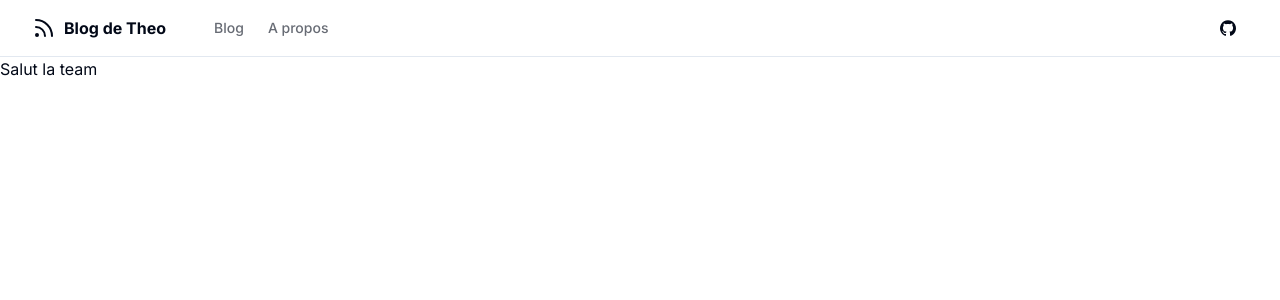
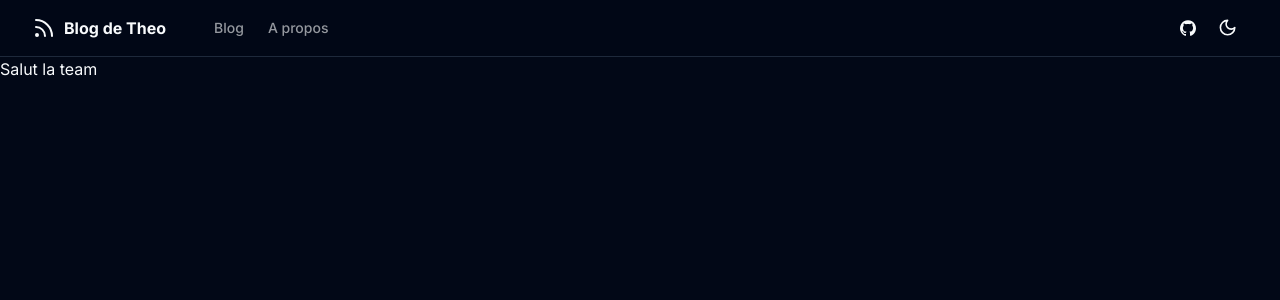
Before and after one commit to ZefusX/site-perso, a Next.js app: page / in a window 1280 px wide. Shown: the top 300 px of the page. Built offline with nearby package versions, Linux system fonts and the light colour scheme.

Commit message:
5 : Bouton pour changer de theme

```diff
--- a/app/layout.tsx
+++ b/app/layout.tsx
@@ -3,6 +3,7 @@ import { Inter } from "next/font/google";
 import "./globals.css";
 import { cn } from "@/lib/utils";
 import { SiteHeader } from "@/components/site-header";
+import { Providers } from "@/components/providers";
 
 const inter = Inter({ subsets: ["latin"], variable: "--font-sans" });
 
@@ -18,12 +19,19 @@ export default function RootLayout({
 }>) {
   return (
     <html lang="en">
-      <body className={cn("min-h-screen bg-background font-sans antialiased", inter.variable)}>
+      <body
+        className={cn(
+          "min-h-screen bg-background font-sans antialiased",
+          inter.variable
+        )}
+      >
+        <Providers>
           <div className="relative flex min-h-dvh flex-col bg-background">
             <SiteHeader />
             <main className="flex-1">{children}</main>
           </div>
-        </body>
+        </Providers>
+      </body>
     </html>
   );
 }
--- /dev/null
+++ b/components/mode_toogle.tsx
@@ -0,0 +1,20 @@
+"use client";
+
+import { useTheme } from "next-themes";
+import { Button } from "./ui/button";
+import { Sun, Moon } from "lucide-react";
+
+export function ModeToggle() {
+  const { theme, setTheme } = useTheme();
+  const toggleTheme = () => {
+    setTheme(theme === "light" ? "dark" : "light");
+  };
+
+  return (
+    <Button variant="ghost" size="icon" onClick={toggleTheme}>
+      <Sun className="h-[1.2rem] w- [1.2rem] rotate-0 scale-100 transition-all dark:-rotate-90 dark:scale-0" />
+      <Moon className="absolute h-[1.2rem] w-[1.2rem] rotate-90 scale-0 transition-all dark:rotate-0 dark:scale-100" />
+      <span className="sr-only">Changer de thème</span>
+    </Button>
+  );
+}
--- /dev/null
+++ b/components/providers.tsx
@@ -0,0 +1,15 @@
+"use client";
+import { ThemeProvider } from "next-themes";
+import { ReactNode } from "react";
+
+export function Providers({ children }: { children: ReactNode }) {
+  return (
+    <ThemeProvider
+      attribute="class"
+      defaultTheme="dark"
+      disableTransitionOnChange
+    >
+      {children}
+    </ThemeProvider>
+  );
+}
--- a/components/site-header.tsx
+++ b/components/site-header.tsx
@@ -5,6 +5,7 @@ import { buttonVariants } from "./ui/button";
 import { Icons } from "./icons";
 import { MainNav } from "./main-nav";
 import { MobileNav } from "./mobile-nav";
+import { ModeToggle } from "./mode_toogle";
 
 export function SiteHeader() {
   return (
@@ -28,6 +29,7 @@ export function SiteHeader() {
                 <span className="sr-only">GitHub</span>
               </div>
             </Link>
+            <ModeToggle />
             <MobileNav />
           </nav>
         </div>
--- a/package.json
+++ b/package.json
@@ -15,6 +15,7 @@
     "clsx": "^2.1.0",
     "lucide-react": "^0.368.0",
     "next": "14.2.1",
+    "next-themes": "^0.3.0",
     "react": "^18",
     "react-dom": "^18",
     "tailwind-merge": "^2.2.2",
```
Also changed, not shown: 1 other file (tests, documents, lock files or other folders).
